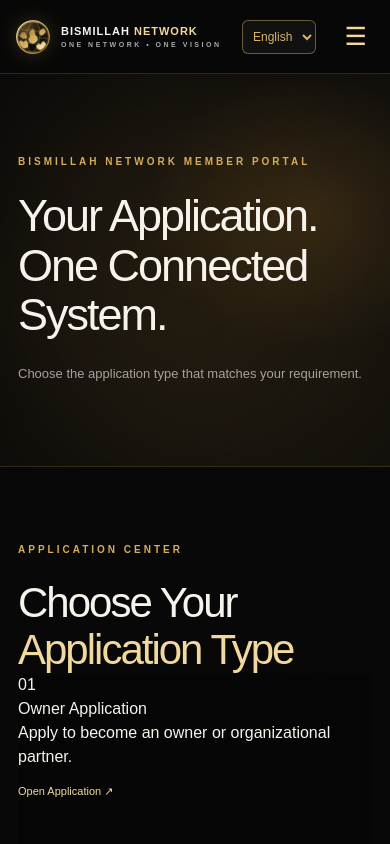
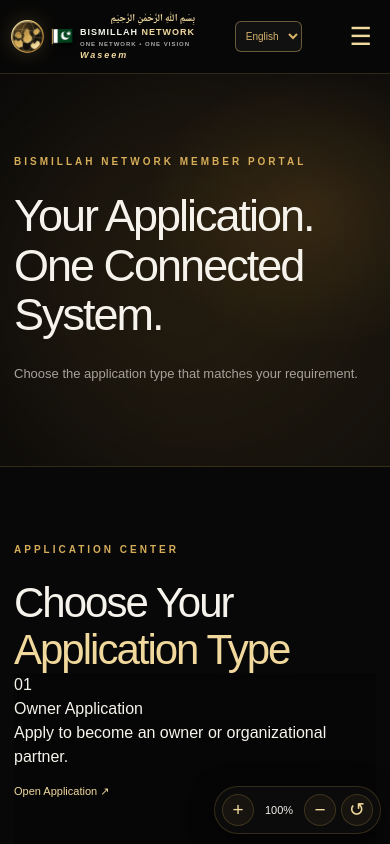
Before and after one commit to waseemtariq786/bismillah-network, a Next.js app: page /app in a window 390 px wide. Shown: the top 844 px of the page. Built offline with nearby package versions, Linux system fonts and the light colour scheme.

Commit message:
Add Bismillah branding and mobile zoom controls

```diff
--- a/src/app/globals.css
+++ b/src/app/globals.css
@@ -1004,3 +1004,107 @@ html[dir="rtl"] .mobile-menu nav {
     gap: 18px;
   }
 }
+
+
+/* BISMILLAH NETWORK: branding, mobile layout and zoom */
+html[dir="rtl"] .nav-wrap,
+html[dir="rtl"] .desktop-nav {
+  pointer-events: auto;
+}
+
+.brand { gap: 9px; min-width: 0; }
+.brand-name { white-space: nowrap; }
+.pak-flag { width: 34px; height: 25px; flex-shrink: 0; filter: drop-shadow(0 2px 5px #000); }
+.flag-cloth { transform-origin: 6px 14px; animation: pakistan-flag-wave 2.8s ease-in-out infinite; }
+@keyframes pakistan-flag-wave {
+  0%,100% { transform: skewY(0deg) scaleX(1); }
+  50% { transform: skewY(-5deg) scaleX(.94); }
+}
+.waseem-name {
+  display: block;
+  width: fit-content;
+  color: var(--gold2);
+  font-size: 11px;
+  letter-spacing: 3px;
+  font-style: italic;
+  animation: waseem-wave 3s ease-in-out infinite;
+}
+@keyframes waseem-wave {
+  0%,100% { transform: translateY(0); }
+  50% { transform: translateY(-3px); }
+}
+.zoom-controls {
+  position: fixed;
+  z-index: 200;
+  right: 14px;
+  bottom: 16px;
+  display: flex;
+  align-items: center;
+  gap: 5px;
+  padding: 7px;
+  border: 1px solid var(--line);
+  border-radius: 30px;
+  background: rgba(12,12,12,.94);
+  box-shadow: 0 5px 25px #0008;
+}
+.zoom-controls button {
+  width: 32px;
+  height: 32px;
+  border: 1px solid var(--line);
+  border-radius: 50%;
+  background: #17140f;
+  color: var(--gold2);
+  font-size: 19px;
+  cursor: pointer;
+}
+.zoom-controls span { min-width: 40px; text-align: center; color: var(--white); font-size: 11px; }
+
+@media(max-width:760px) {
+  .container { width: calc(100% - 28px); min-width: 0; }
+  .nav-wrap { width: calc(100% - 20px); gap: 7px; }
+  .brand { gap: 5px; }
+  .brand-mark { width: 35px; height: 35px; }
+  .pak-flag { width: 25px; height: 19px; }
+  .brand-name { font-size: 9px; letter-spacing: 1px; }
+  .brand-name small { font-size: 6px; letter-spacing: 1px; }
+  .waseem-name { font-size: 9px; letter-spacing: 2px; }
+  .language-select { max-width: 76px; font-size: 10px; }
+  .home-hero .container { text-align: center; }
+  .home-hero h1 { letter-spacing: -1px; overflow-wrap: anywhere; }
+  .hero-description { margin-inline: auto; overflow-wrap: anywhere; }
+  .hero-actions, .hero-signature { justify-content: center; }
+  .service-grid, .project-grid, .detail-service-grid, .portfolio-grid {
+    grid-template-columns: repeat(2, minmax(0, 1fr));
+    gap: 10px;
+  }
+  .service-card { min-width: 0; padding: 17px; min-height: 245px; }
+  .service-card h3, .project-card h3, .detail-service h3 {
+    font-size: 17px; overflow-wrap: anywhere; letter-spacing: 0;
+  }
+  .service-card p, .detail-service>p { font-size: 12px; overflow-wrap: anywhere; }
+  .project-card { min-width: 0; min-height: 260px; padding: 15px; }
+  .project-card>div>span { overflow-wrap: anywhere; }
+  .value-grid { grid-template-columns: repeat(2, minmax(0, 1fr)); }
+  .value-grid article { min-width: 0; overflow-wrap: anywhere; }
+  .section-heading { align-items: center; text-align: center; }
+  .zoom-controls { right: 9px; bottom: 10px; }
+}
+@media(max-width:360px) {
+  .service-grid, .project-grid, .detail-service-grid, .portfolio-grid {
+    grid-template-columns: minmax(0, 1fr);
+  }
+  .brand-name { font-size: 8px; }
+}
+
+.brand-bismillah {
+  display: block;
+  color: var(--gold2);
+  font-family: "Noto Naskh Arabic", "Times New Roman", serif;
+  font-size: 12px;
+  line-height: 1.8;
+  letter-spacing: 0;
+  direction: rtl;
+}
+@media(max-width:760px) {
+  .brand-bismillah { font-size: 10px; line-height: 1.5; }
+}
--- a/src/app/layout.tsx
+++ b/src/app/layout.tsx
@@ -2,6 +2,7 @@ import type { Metadata } from "next";
 import "./globals.css";
 import SiteHeader from "@/components/site-header";
 import SiteFooter from "@/components/site-footer";
+import ZoomControls from "@/components/zoom-controls";
 import { LanguageProvider } from "@/components/language-provider";
 
 export const metadata: Metadata = {
@@ -28,6 +29,7 @@ export default function RootLayout({ children }: Readonly<{ children: React.Reac
           <SiteHeader />
           {children}
           <SiteFooter />
+          <ZoomControls />
         </LanguageProvider>
       </body>
     </html>
--- a/src/components/brand-logo.tsx
+++ b/src/components/brand-logo.tsx
@@ -14,20 +14,12 @@ export default function BrandLogo() {
             <stop offset="0%" stopColor="#59431f"/>
             <stop offset="100%" stopColor="#100e0a"/>
           </radialGradient>
-          <clipPath id="earthClip">
-            <circle cx="32" cy="32" r="27"/>
-          </clipPath>
+          <clipPath id="earthClip"><circle cx="32" cy="32" r="27"/></clipPath>
         </defs>
-
         <circle cx="32" cy="32" r="29" fill="url(#earthShade)" stroke="url(#earthGold)" strokeWidth="2"/>
         <g clipPath="url(#earthClip)">
           <g className="globe-spin">
-            <path d="M8 15L15 10 22 12 25 17 21 21 17 20 14 26 10 25 7 20Z
-              M25 24L31 20 37 22 40 27 37 32 39 38 35 46 31 44 29 37 25 33 23 28Z
-              M39 13L46 10 54 14 57 20 52 24 48 21 44 25 40 21Z
-              M43 29L49 27 55 31 53 37 48 39 45 35Z
-              M13 39L18 36 22 40 20 46 15 49 11 45Z"
-              fill="url(#earthGold)" stroke="#f8df9d" strokeWidth=".5"/>
+            <path d="M8 15L15 10 22 12 25 17 21 21 17 20 14 26 10 25 7 20Z M25 24L31 20 37 22 40 27 37 32 39 38 35 46 31 44 29 37 25 33 23 28Z M39 13L46 10 54 14 57 20 52 24 48 21 44 25 40 21Z M43 29L49 27 55 31 53 37 48 39 45 35Z M13 39L18 36 22 40 20 46 15 49 11 45Z" fill="url(#earthGold)" stroke="#f8df9d" strokeWidth=".5"/>
             <path d="M4 32H60M7 21H57M7 43H57" fill="none" stroke="#e6c477" strokeWidth=".65" opacity=".7"/>
             <ellipse cx="32" cy="32" rx="12" ry="27" fill="none" stroke="#e6c477" strokeWidth=".8" opacity=".65"/>
             <ellipse cx="32" cy="32" rx="23" ry="27" fill="none" stroke="#e6c477" strokeWidth=".55" opacity=".35"/>
@@ -35,7 +27,24 @@ export default function BrandLogo() {
         </g>
         <circle cx="32" cy="32" r="28" fill="none" stroke="url(#earthGold)" strokeWidth="1.5"/>
       </svg>
-      <span className="brand-name">BISMILLAH <b>NETWORK</b><small>ONE NETWORK • ONE VISION</small></span>
+
+      <svg className="pak-flag" viewBox="0 0 42 30" role="img" aria-label="Pakistan flag">
+        <path d="M4 2V28" stroke="#d6ad58" strokeWidth="1.5"/>
+        <g className="flag-cloth">
+          <rect x="6" y="3" width="32" height="23" rx="1" fill="#01411C"/>
+          <rect x="6" y="3" width="7" height="23" fill="#fff"/>
+          <circle cx="26" cy="14" r="7" fill="#fff"/>
+          <circle cx="29" cy="12" r="6" fill="#01411C"/>
+          <path d="M32 6L33.2 9.2L36.5 9.3L33.9 11.3L34.8 14.5L32 12.6L29.2 14.5L30.1 11.3L27.5 9.3L30.8 9.2Z" fill="#fff"/>
+        </g>
+      </svg>
+
+      <span className="brand-name">
+        <span className="brand-bismillah">بِسْمِ اللّٰهِ الرَّحْمٰنِ الرَّحِيْمِ</span>
+        BISMILLAH <b>NETWORK</b>
+        <small>ONE NETWORK • ONE VISION</small>
+        <span className="waseem-name">Waseem</span>
+      </span>
     </Link>
   );
 }
--- /dev/null
+++ b/src/components/zoom-controls.tsx
@@ -0,0 +1,26 @@
+"use client";
+
+import { useEffect, useState } from "react";
+
+export default function ZoomControls() {
+  const [zoom, setZoom] = useState(100);
+
+  useEffect(() => {
+    const saved = Number(localStorage.getItem("bn-site-zoom"));
+    if (saved >= 80 && saved <= 120) setZoom(saved);
+  }, []);
+
+  useEffect(() => {
+    document.documentElement.style.zoom = `${zoom}%`;
+    localStorage.setItem("bn-site-zoom", String(zoom));
+  }, [zoom]);
+
+  return (
+    <div className="zoom-controls" aria-label="Website zoom controls">
+      <button onClick={() => setZoom(v => Math.min(120, v + 10))} aria-label="Zoom in">+</button>
+      <span>{zoom}%</span>
+      <button onClick={() => setZoom(v => Math.max(80, v - 10))} aria-label="Zoom out">−</button>
+      <button onClick={() => setZoom(100)} aria-label="Reset zoom">↺</button>
+    </div>
+  );
+}
```
